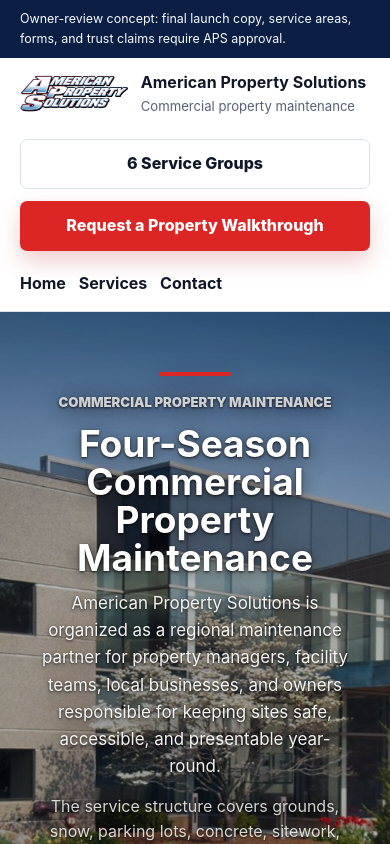
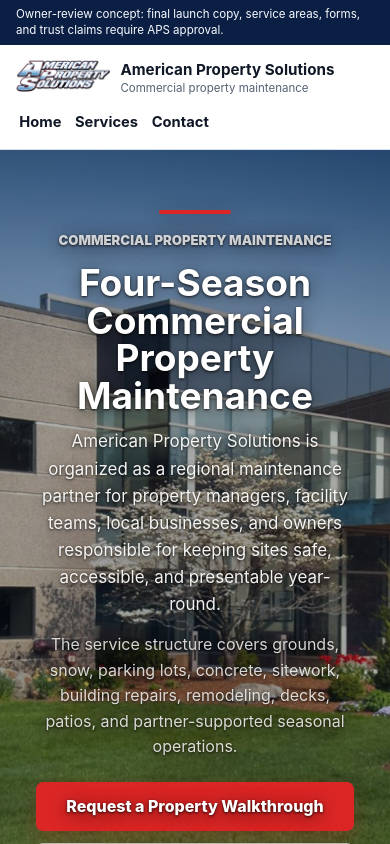
Before and after one commit to ThePalantir/AmericanPropertySolutions, a Next.js app in the folder website/: page / in a window 390 px wide. Shown: the top 844 px of the page. Built offline with nearby package versions, Linux system fonts and the light colour scheme.

Commit message:
Compact APS mobile header actions

```diff
--- a/website/app/globals.css
+++ b/website/app/globals.css
@@ -2001,3 +2001,62 @@ textarea {
     font-size: 1.06rem;
   }
 }
+
+/* Mobile sticky header compaction */
+@media (max-width: 720px) {
+  .site-header {
+    position: sticky;
+  }
+
+  .demo-ribbon {
+    padding: 0.45rem 1rem;
+    font-size: 0.72rem;
+    line-height: 1.35;
+  }
+
+  .nav-shell {
+    display: grid;
+    grid-template-columns: 1fr;
+    gap: 0.55rem;
+    padding: 0.55rem 1rem 0.65rem;
+  }
+
+  .brand {
+    width: auto;
+    gap: 0.65rem;
+  }
+
+  .brand-logo {
+    width: 94px;
+    height: 44px;
+  }
+
+  .brand strong {
+    font-size: 0.95rem;
+    line-height: 1.1;
+  }
+
+  .brand small {
+    font-size: 0.72rem;
+    line-height: 1.2;
+  }
+
+  .main-nav {
+    order: 2;
+    width: 100%;
+    gap: 0.45rem;
+    justify-content: flex-start;
+    overflow-x: auto;
+    padding-bottom: 0;
+  }
+
+  .main-nav a {
+    flex: 0 0 auto;
+    padding: 0.25rem 0.2rem;
+    font-size: 0.92rem;
+  }
+
+  .nav-actions {
+    display: none;
+  }
+}
```
